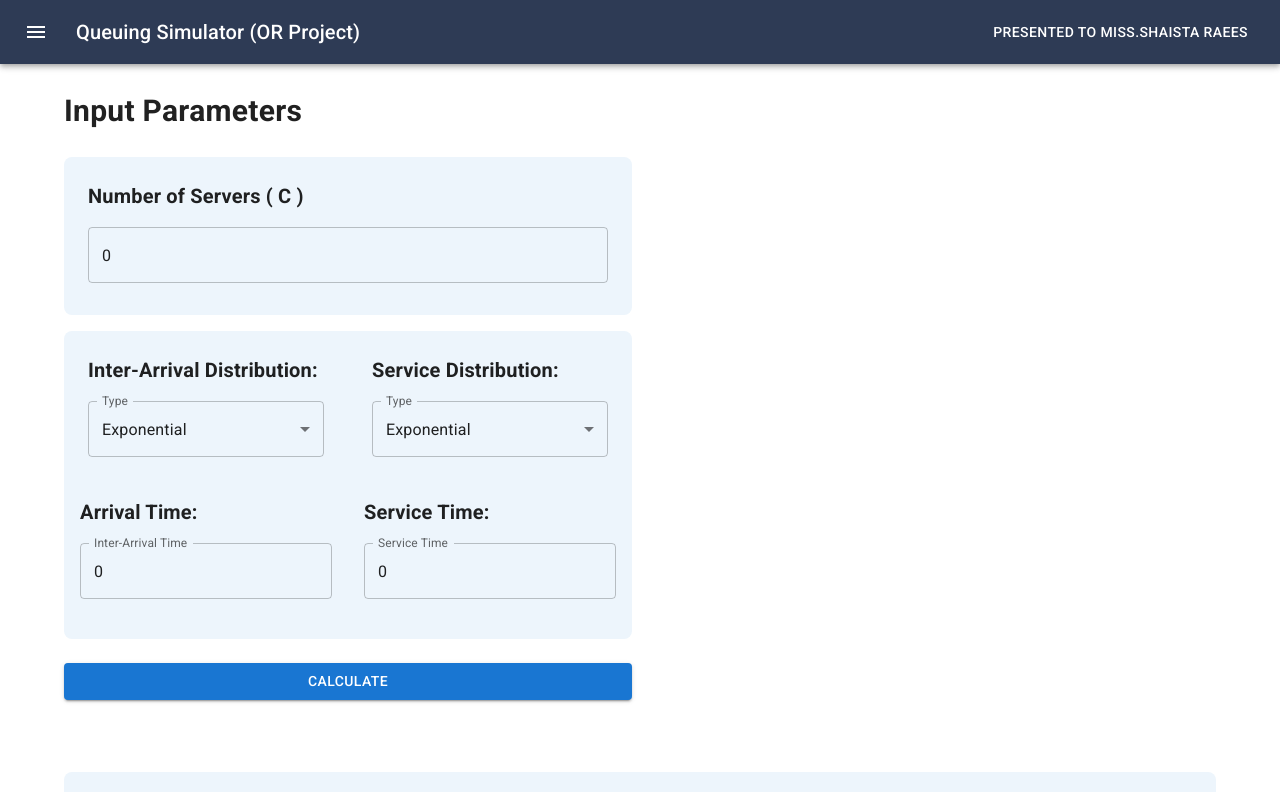
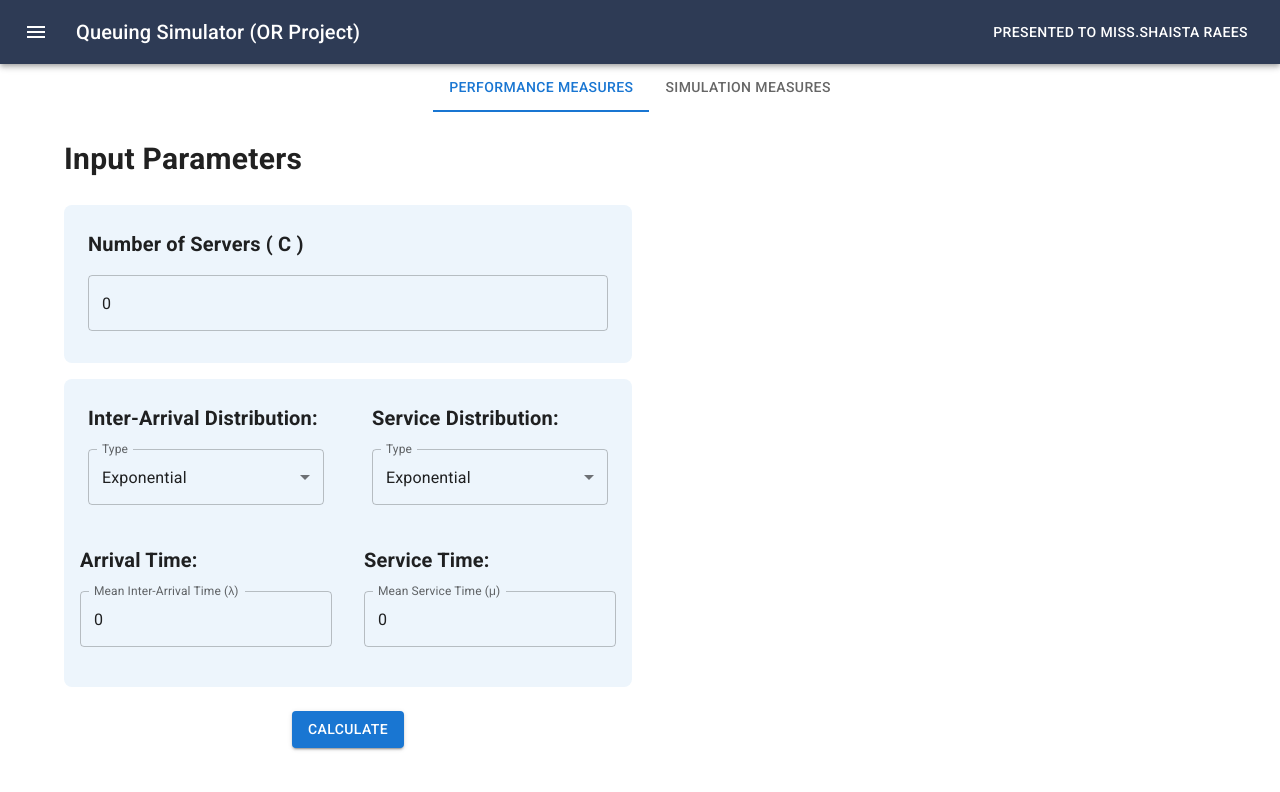
Before and after one commit to MalikOwais123/OR_simulation_project, a React (Create React App) app: page / in a window 1280 px wide. Shown: the top 792 px of the page. Built offline with nearby package versions, Linux system fonts and the light colour scheme.

Commit message:
tabs navigationa dded

```diff
--- a/src/App.js
+++ b/src/App.js
@@ -1,14 +1,31 @@
+import { Tab, Tabs } from "@mui/material";
 import React from "react";
 import Header from "./Components/Header";
 import PerformanceMeasures from "./Components/PerformanceMeasures";
 import SimulationMeasures from "./Components/SimulationMeasures";
 
 function App() {
+  const [value, setValue] = React.useState(0);
+  const handleChange = (event, newValue) => {
+    setValue(newValue);
+  };
   return (
     <div className="App">
       <Header />
-      <PerformanceMeasures />
-      <SimulationMeasures />
+      <Tabs
+        aria-label="basic tabs example"
+        value={value}
+        indicatorColor="primary"
+        textColor="primary"
+        centered
+        onChange={handleChange}
+      >
+        <Tab label="Performance Measures" />
+        <Tab label="Simulation Measures" />
+      </Tabs>
+
+      {value === 0 && <PerformanceMeasures />}
+      {value === 1 && <SimulationMeasures />}
     </div>
   );
 }
--- a/src/Components/ArrivalType/ExponentialArrival.js
+++ b/src/Components/ArrivalType/ExponentialArrival.js
@@ -15,7 +15,7 @@ const ExponentialArrival = ({ inputValue, handleInputChange }) => {
           name="arrivalTime"
           type="number"
           id="arrivalTime"
-          label="Inter-Arrival Time"
+          label="Mean Inter-Arrival Time (λ)"
           value={inputValue.arrivalTime}
           onChange={handleInputChange}
         />
--- a/src/Components/ArrivalType/ExponentialService.js
+++ b/src/Components/ArrivalType/ExponentialService.js
@@ -15,7 +15,7 @@ const ExponentialService = ({ inputValue, handleInputChange }) => {
           name="serviceTime"
           type="number"
           id="serviceTime"
-          label="Service Time"
+          label="Mean Service Time (μ)"
           value={inputValue.serviceTime}
           onChange={handleInputChange}
         />
--- a/src/Components/InputParams.js
+++ b/src/Components/InputParams.js
@@ -152,15 +152,23 @@ const InputParams = ({
           </Grid>
         </Grid>
 
+        <Box
+          sx={{
+            display: "flex",
+            justifyContent: "center",
+            alignItems: "center",
+          }}
+        >
           <Button
+            size="medium"
             type="submit"
-          fullWidth
             variant="contained"
             sx={{ mt: 3, mb: 2 }}
           >
             Calculate
           </Button>
         </Box>
+      </Box>
     </>
   );
 };
```
Lines whose indentation alone changed are shown as unchanged.
